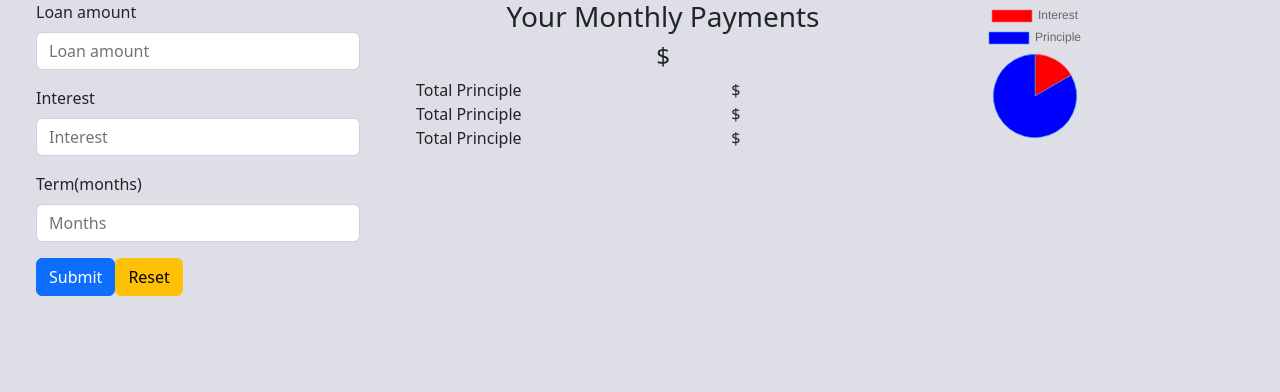
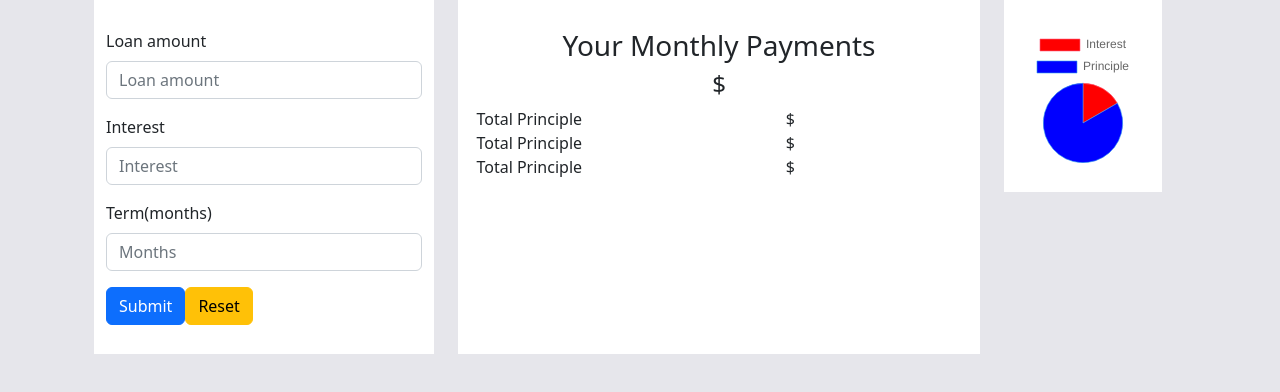
Before and after one commit to brocode19/lcalculator, a React (Create React App) app: page / in a window 1280 px wide. Shown: the top 392 px of the page. Built offline with nearby package versions, Linux system fonts and the light colour scheme.

Commit message:
we fixed some issues

```diff
--- a/public/index.html
+++ b/public/index.html
@@ -24,6 +24,7 @@
 
         <link href="https://fonts.googleapis.com/icon?family=Material+Icons+Sharp"
           rel="stylesheet">
+
 
 
     <!--
--- a/src/App.css
+++ b/src/App.css
@@ -1,3 +1,7 @@
+.App{
+    background-color: rgb(230, 230, 235);
+    height: 100vh;
+}
 
 :root{
     --colour-main:#7380ec;
@@ -26,12 +30,28 @@
 
   .data-input{
 
+    background-color: white;
+    padding: var(--card-padding);
+
   }
 
   .totatPaymentContainer{
+
+    background-color: white;
+    padding: var(--card-padding);
 
   }
 
   .PieGraph{
 
+    background-color: white;
+    padding: var(--card-padding);
+
   }
+
+  .table{
+
+    background-color: white;
+    padding: var(--card-padding);
+
+  }
--- a/src/App.js
+++ b/src/App.js
@@ -1,10 +1,10 @@
+import Calculator from './components/Calculator';
+
 import './App.css';
-import Calculator from './components/Calculator';
-import 'bootstrap/dist/css/bootstrap.min.css';
 
 function App() {
   return (
-    <div className="App">
+    <div className='App'>
 
       <Calculator/>
 
--- a/src/components/Calculator.js
+++ b/src/components/Calculator.js
@@ -49,7 +49,7 @@ function Calculator() {
 
         <>
 
-           <div className='container-fluid loanContainer'>
+           <div className='container loanContainer'>
             <div className="container row">
                 <div className="col-4">
                 <div className="data-input container">
@@ -94,9 +94,10 @@ function Calculator() {
             </div>
 
             <div className="row">
-                <div className="container">
 
-                {installments.length > 0 && <table class="projects-table">
+              {installments.length > 0 &&                 <div className="container table">
+
+<table class="projects-table">
 <thead>
 <tr>
 <th>Month</th>
@@ -123,9 +124,10 @@ function Calculator() {
 );
 })}
 </tbody>
-    </table>}
+</table>
 
-                </div>
+</div> }
+
             </div>
 
            </div>
--- a/src/index.css
+++ b/src/index.css
@@ -1,3 +1,10 @@
 *{
-    background-color: rgb(222, 222, 230);
+    margin: 0;
+    padding: 0;
+    outline: 0;
+    appearance: 0;
+    border: 0;
+    text-decoration: 0;
+    list-style: none;
+    box-sizing: border-box;
 }
--- a/src/index.js
+++ b/src/index.js
@@ -3,6 +3,7 @@ import ReactDOM from 'react-dom/client';
 import App from './App';
 import reportWebVitals from './reportWebVitals';
 import "./index.css";
+import 'bootstrap/dist/css/bootstrap.min.css';
 
 const root = ReactDOM.createRoot(document.getElementById('root'));
 root.render(
```
Lines whose indentation alone changed are shown as unchanged.
